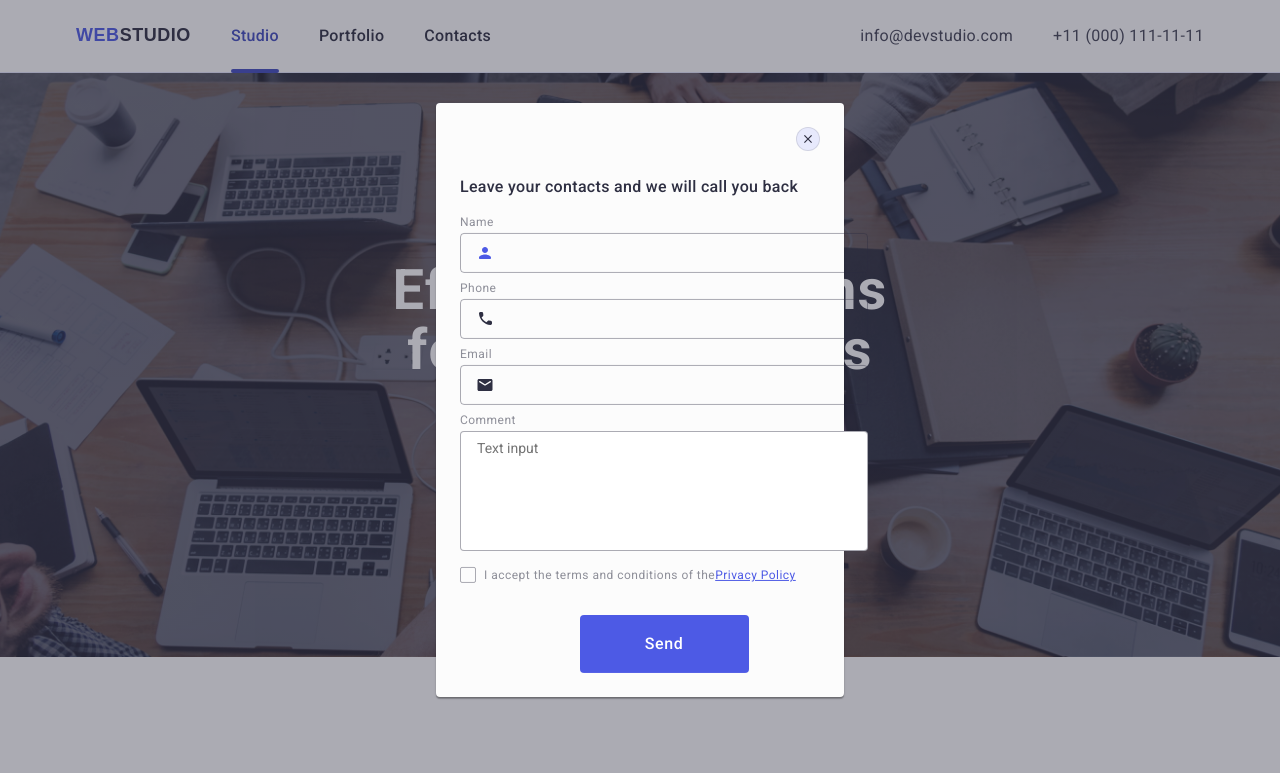
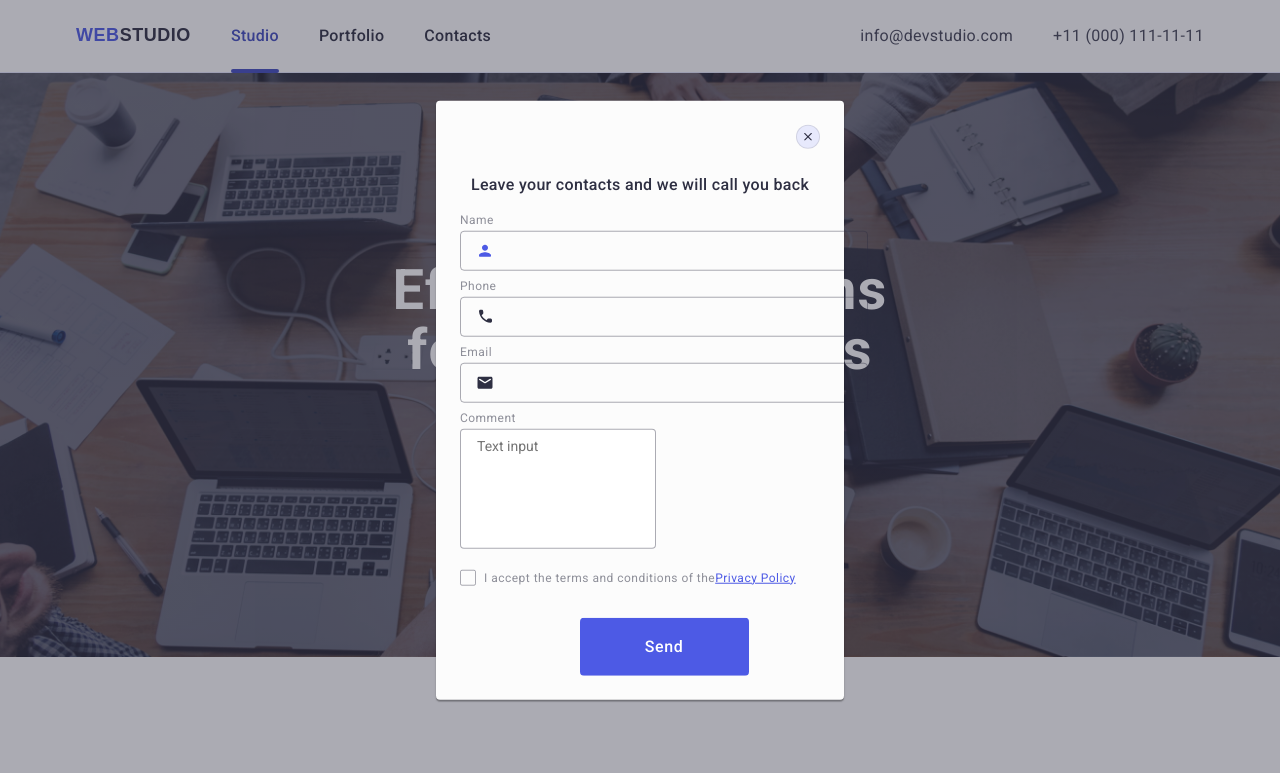
Before and after one commit to viktoriavi/goit-markup-hw-05, a plain HTML site: page index.html in a window 1280 px wide. Shown: the top 773 px of the page. Drawn offline with nearby package versions, Linux system fonts and the light colour scheme.

Commit message:
update files

```diff
--- a/css/styles.css
+++ b/css/styles.css
@@ -607,6 +607,7 @@ img {
   letter-spacing: 0.02em;
   color: #2e2f42;
   margin-bottom: 16px;
+  text-align: center;
 }
 .modal-label {
   display: flex;
--- a/index.html
+++ b/index.html
@@ -587,12 +587,13 @@
         </button>
         <p class="modal-title">Leave your contacts and we will call you back</p>
         <form class="modal-form">
-          <label class="modal-label"
-            >Name
+          <div class="modal-input-container">
+            <label class="modal-label">Name</label>
             <div class="modal-input-wrapper">
               <input
                 class="modal-input"
                 type="text"
+                id="user-name"
                 name="user-name"
                 required
               />
@@ -600,13 +601,14 @@
                 <use href="./images/modal-icons.svg#person-black-18dp-1"></use>
               </svg>
             </div>
-          </label>
-          <label class="modal-label"
-            >Phone
+          </div>
+          <div class="modal-input-container">
+            <label class="modal-label">Phone</label>
             <div class="modal-input-wrapper">
               <input
                 class="modal-input"
                 type="tel"
+                id="user-phone"
                 name="user-phone"
                 required
               />
@@ -614,13 +616,14 @@
                 <use href="./images/modal-icons.svg#phone-black-18dp-1"></use>
               </svg>
             </div>
-          </label>
-          <label class="modal-label"
-            >Email
+          </div>
+          <div class="modal-input-container">
+            <label class="modal-label">Email</label>
             <div class="modal-input-wrapper">
               <input
                 class="modal-input"
                 type="email"
+                id="user-email"
                 name="user-email"
                 required
               />
@@ -628,15 +631,17 @@
                 <use href="./images/modal-icons.svg#email-black-18dp-1"></use>
               </svg>
             </div>
-          </label>
-          <label class="modal-label"
-            >Comment
+          </div>
+          <div class="modal-input-container">
+            <label class="modal-label">Comment</label>
             <textarea
               class="modal-textarea"
+              id="user-comment"
               name="user-comment"
               placeholder="Text input"
             ></textarea>
-          </label>
+          </div>
+          <div class="modal-input-container">
             <label class="modal-checkbox-label">
               <input
                 class="modal-checkbox"
@@ -652,6 +657,7 @@
               I accept the terms and conditions of the
               <a href="#" class="privacy-link">Privacy Policy</a>
             </label>
+          </div>
           <button type="submit" class="modal-submit-btn">Send</button>
         </form>
       </div>
```
Lines whose indentation alone changed are shown as unchanged.
